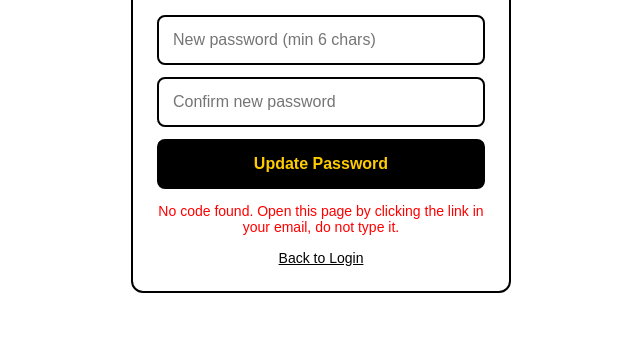
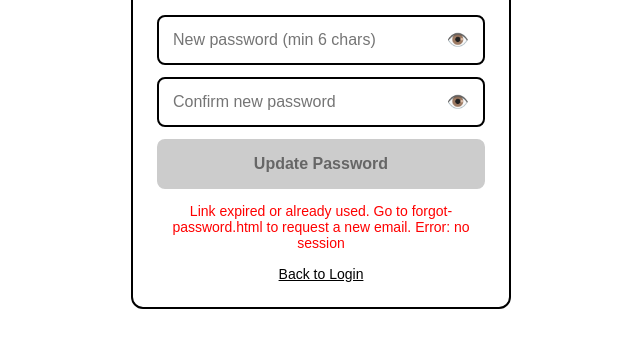
Before and after one commit to njengavictor/chanukastore, a plain HTML site: page frontendchanukaproject/reset-password.html in a window 1280 px wide. Shown: the part 112-460 px from the top of the page, without its empty margins (319-959 px from the left). Drawn offline with nearby package versions, Linux system fonts and the light colour scheme.

Commit message:
Enhance reset password page with input toggles
Refactor password input fields to include visibility toggle buttons for better user experience. Update session verification logic to handle both PKCE and access token flows more effectively.

```diff
--- a/frontendchanukaproject/reset-password.html
+++ b/frontendchanukaproject/reset-password.html
@@ -9,10 +9,13 @@
 body{margin:0;font-family:Arial,sans-serif;background:#ffffff;display:flex;justify-content:center;padding:20px}
 .card{width:100%;max-width:380px;border:2px solid #000000;border-radius:12px;padding:24px;margin-top:40px;background:#ffffff}
 h2{margin:0 0 18px 0;font-size:20px;color:#000000;text-align:center}
-input{width:100%;padding:14px;border:2px solid #000000;border-radius:8px;font-size:16px;margin-bottom:12px;outline:none}
+.input-wrap{position:relative; margin-bottom:12px;}
+.input-wrap input{margin-bottom:0}
+input{width:100%;padding:14px 40px 14px 14px;border:2px solid #000000;border-radius:8px;font-size:16px;outline:none}
 input:focus{border-color:#000000;background:#ffffff}
-button{width:100%;padding:14px;background:#000000;color:#FFCC00;border:2px solid #000000;border-radius:8px;font-size:16px;font-weight:bold;cursor:pointer}
-button:disabled{background:#cccccc;color:#666666;border-color:#cccccc;cursor:not-allowed}
+.eye-btn{position:absolute; right:10px; top:50%; transform:translateY(-50%); background:none; border:none; cursor:pointer; font-size:18px;}
+button#btn{width:100%;padding:14px;background:#000000;color:#FFCC00;border:2px solid #000000;border-radius:8px;font-size:16px;font-weight:bold;cursor:pointer}
+button#btn:disabled{background:#cccccc;color:#666666;border-color:#cccccc;cursor:not-allowed}
 #msg{margin-top:14px;font-size:14px;text-align:center;min-height:18px}
 .success{color:#008000}
 .error{color:#ff0000}
@@ -23,12 +26,28 @@ button:disabled{background:#cccccc;color:#666666;border-color:#cccccc;cursor:not
 <body>
 <div class="card">
 <h2>Reset Password</h2>
-<input id="newpass" type="password" placeholder="New password (min 6 chars)">
-<input id="confirm" type="password" placeholder="Confirm new password">
+
+<div class="input-wrap">
+  <input id="newpass" type="password" placeholder="New password (min 6 chars)">
+  <button type="button" class="eye-btn" onclick="togglePass('newpass', this)">👁️</button>
+</div>
+<div class="input-wrap">
+  <input id="confirm" type="password" placeholder="Confirm new password">
+  <button type="button" class="eye-btn" onclick="togglePass('confirm', this)">👁️</button>
+</div>
+
 <button id="btn" type="button">Update Password</button>
 <p id="msg"></p>
 <div class="link"><a href="login.html">Back to Login</a></div>
 </div>
+
+<script>
+function togglePass(id, btn){
+  const input = document.getElementById(id);
+  if(input.type === 'password'){ input.type='text'; btn.textContent='🙈'; }
+  else { input.type='password'; btn.textContent='👁️'; }
+}
+</script>
 
 <script src="https://cdn.jsdelivr.net/npm/@supabase/supabase-js@2.39.7/dist/umd/supabase.min.js"></script>
 <script>
@@ -41,28 +60,29 @@ const btn = document.getElementById('btn')
 
 // Check session on load
 ;(async () => {
-  const urlHasCode = window.location.href.includes('code=') || window.location.hash.includes('access_token')
-
-  if(!urlHasCode){
-    msg.className='error'
-    msg.innerText='No code found. Open this page by clicking the link in your email, do not type it.'
-    return
-  }
+  msg.innerText='Verifying reset link...'
 
   try{
+    // Handle both ?code= PKCE flow and #access_token hash flow
     if(window.location.href.includes('code=')){
-      const { error } = await supabaseClient.auth.exchangeCodeForSession(window.location.href)
+      const { data, error } = await supabaseClient.auth.exchangeCodeForSession(window.location.href)
       if(error) throw error
     }
-    // If hash flow, session is auto handled, just check
-    const { data } = await supabaseClient.auth.getSession()
-    if(data.session){
+
+    const { data: { session }, error: sessErr } = await supabaseClient.auth.getSession()
+    if(sessErr) throw sessErr
+
+    if(session){
       msg.className='success'
       msg.innerText='Link verified. Enter new password.'
+      btn.disabled = false
+    } else {
+      throw new Error('no session')
     }
   }catch(e){
     msg.className='error'
-    msg.innerText='Link expired or already used. Request a new email from forgot password page.'
+    msg.innerText='Link expired or already used. Go to forgot-password.html to request a new email. Error: ' + e.message
+    btn.disabled = true
   }
 })()
 
@@ -88,6 +108,8 @@ btn.addEventListener('click', async () => {
   } else {
     msg.className='success'
     msg.innerText='Password changed! Redirecting to login...'
+    // Sign out so they login with new password
+    await supabaseClient.auth.signOut()
     setTimeout(()=> window.location.href='login.html', 1500)
   }
 })
```
